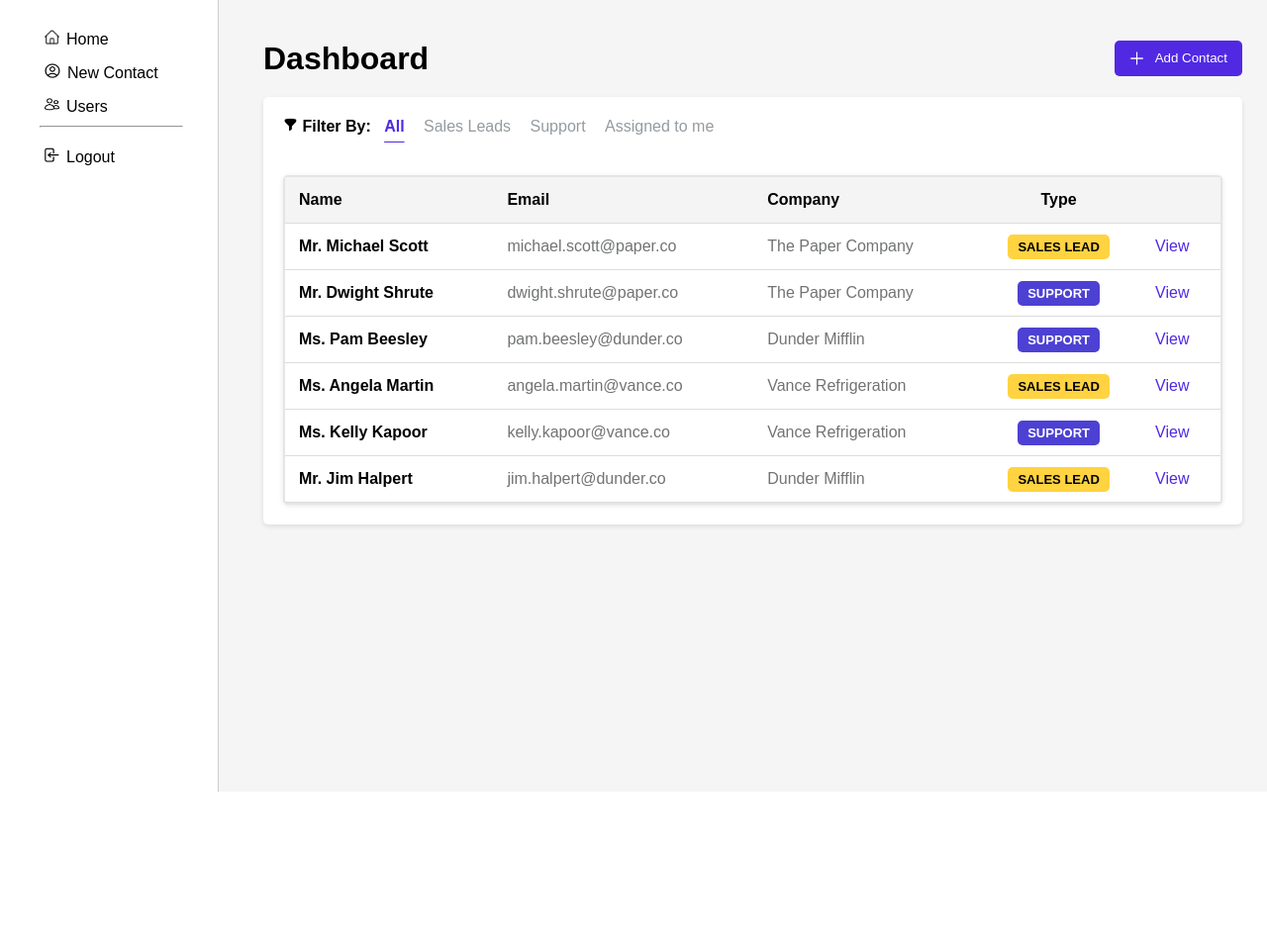
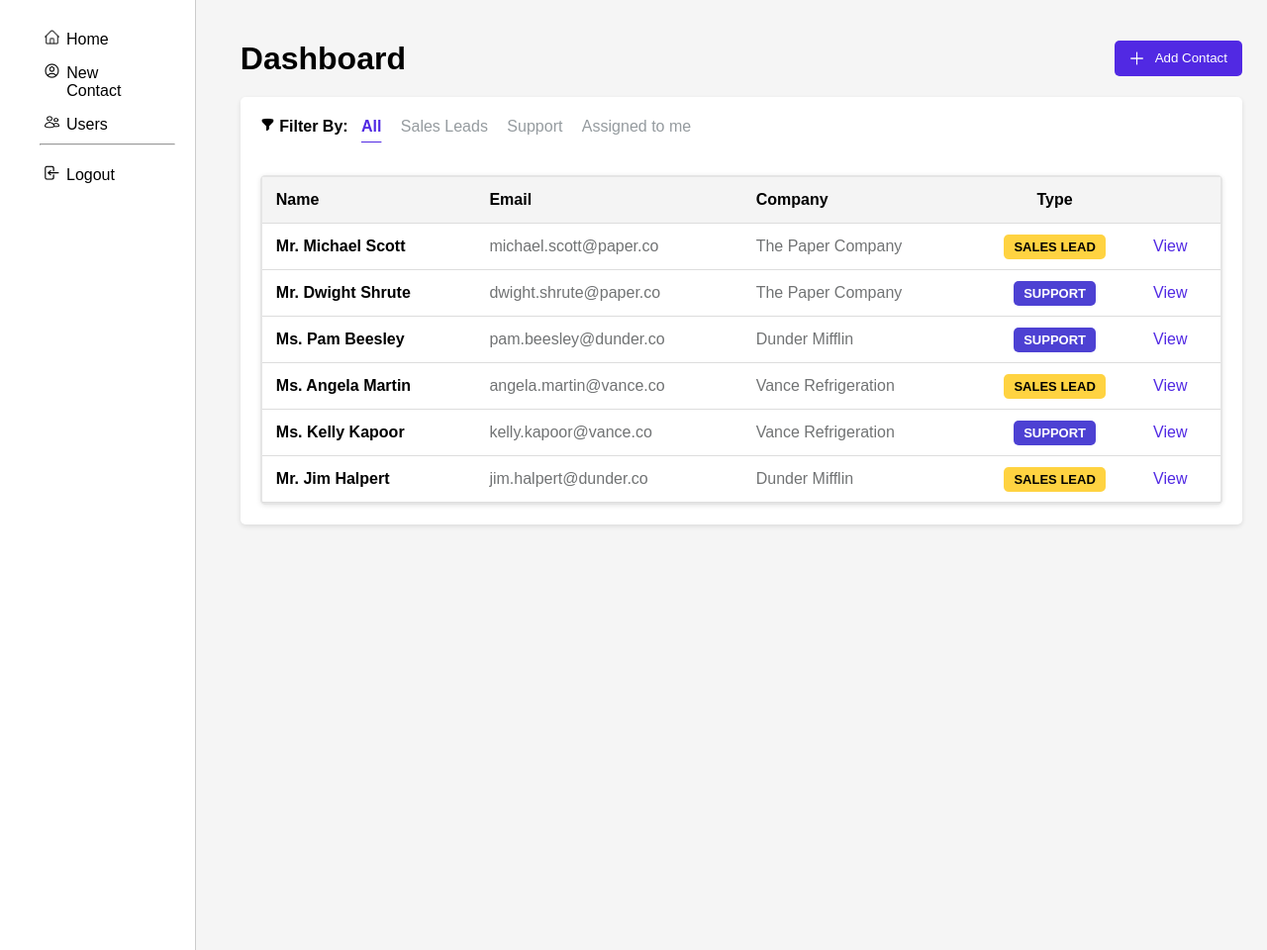
Before and after one commit to xeniqued/info2180-finalproject, a PHP site: page /dashboard.html in a window 1280 px wide. Shown: the part 50-1010 px from the top of the page at 99% size. Before the commit the page ends 850 px from the top, so only its background shows below. Run offline with PHP 8.4, Linux system fonts and the light colour scheme.

Commit message:
fixed some menu issues

```diff
--- a/styles.css
+++ b/styles.css
@@ -35,8 +35,9 @@ body{
 
 .menu {
     display: flex;
-    width: 15%;
-    height: 100vh;
+    flex-direction: column;
+    min-width: 10%;
+    height: 120vh;
     position:auto;
     padding-right: 20px;
     padding-bottom: 0%;
@@ -46,7 +47,7 @@ body{
     font-size: 20px;
     font-weight: bold;
     color: black;
-    min-width: 200px;
+
 
 }
 
```
